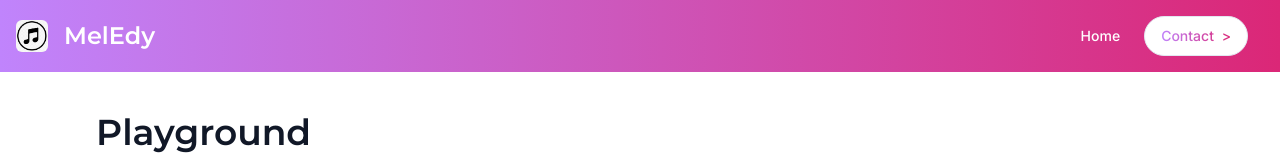
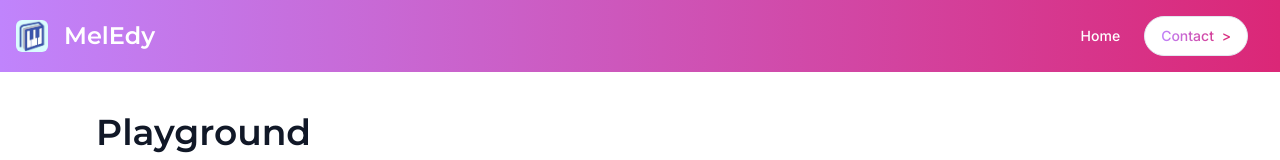
Before and after one commit to benkim2284/MelEdy-, a Next.js app: page /playground in a window 1280 px wide. Shown: the top 160 px of the page. Built offline with nearby package versions, Linux system fonts and the light colour scheme.

Commit message:
added logo

```diff
--- a/components/landing-navbar.tsx
+++ b/components/landing-navbar.tsx
@@ -12,7 +12,7 @@ export const LandingNavbar = () => {
     <nav className="p-4 bg-gradient-to-r from-purple-400 to-pink-600 flex items-center justify-between w-full fixed top-0 left-0 right-0 z-50 pr-8">
       <Link href="/" className="flex items-center">
         <div className="relative h-8 w-8 mr-4">
-          <Image fill alt="Logo" src="/musicLogo.png" className="rounded-md" />
+          <Image fill alt="Logo" src="/melEDy.png" className="rounded-md" />
         </div>
         <h1 className={cn("text-2xl font-bold text-white hover:text-green-400", font.className)}>
           MelEdy
--- a/components/playground-navbar.tsx
+++ b/components/playground-navbar.tsx
@@ -12,7 +12,7 @@ export const PlaygroundNavbar = () => {
     <nav className="p-4 bg-gradient-to-r from-purple-400 to-pink-600 flex items-center justify-between w-full fixed top-0 left-0 right-0 z-50 pr-8">
       <Link href="/" className="flex items-center">
         <div className="relative h-8 w-8 mr-4">
-          <Image fill alt="Logo" src="/musicLogo.png" className="rounded-md" />
+          <Image fill alt="Logo" src="/melEDy.png" className="rounded-md" />
         </div>
         <h1 className={cn("text-2xl font-bold text-white hover:text-green-400", font.className)}>
           MelEdy
```
Also changed, not shown: public/cool.png (deleted), public/melEDy.png (added).
